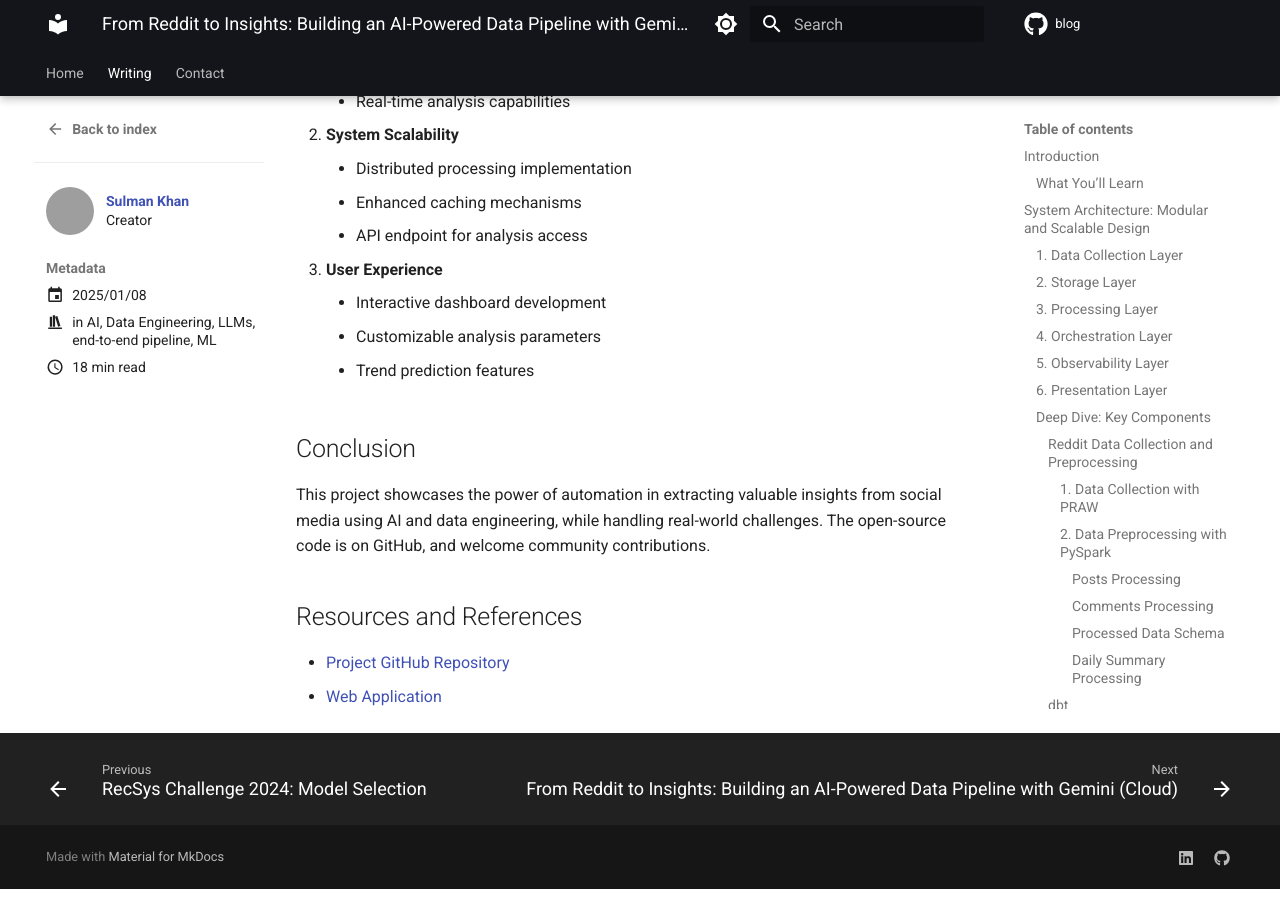
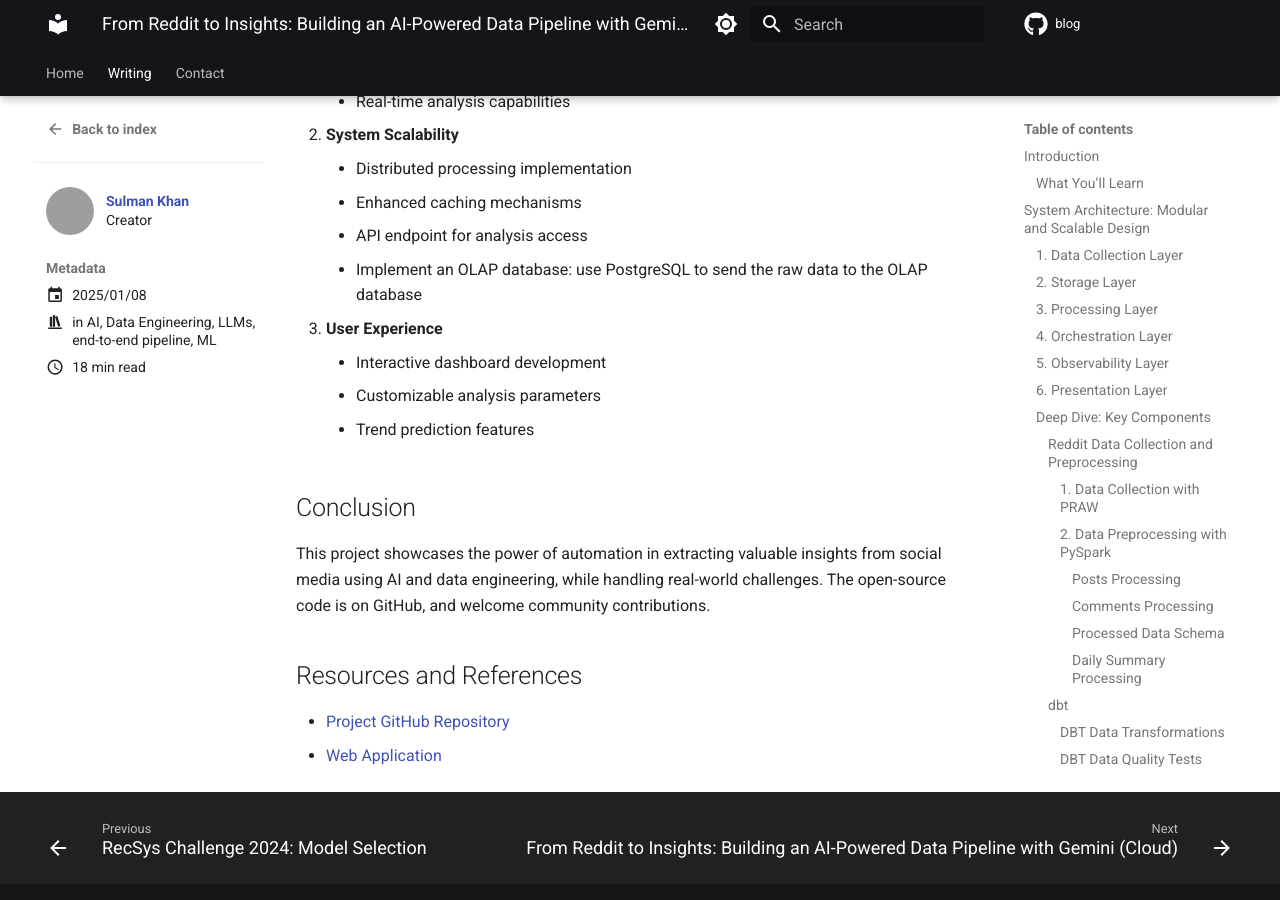
Before and after one commit to SulmanK/Blog, an MkDocs documentation site: the page built from docs/writing/posts/reddit_text_insight_sentiment_local.md, in a window 1280 px wide and 900 px high, scrolled down 24561 px. Built offline with MkDocs 1.6.1 and Material for MkDocs 9.7.7, drawn with Linux system fonts in a browser that asks for light colours; comment, search, counter and statistics services are not loaded; grey boxes are pictures that could not be loaded.

Commit message:
updated blog

```diff
--- a/docs/writing/posts/reddit_text_insight_sentiment_local.md
+++ b/docs/writing/posts/reddit_text_insight_sentiment_local.md
@@ -1086,6 +1086,7 @@
     - Distributed processing implementation
     - Enhanced caching mechanisms
     - API endpoint for analysis access
+    - Implement an OLAP database: use PostgreSQL to send the raw data to the OLAP database
 3. **User Experience**
     - Interactive dashboard development
     - Customizable analysis parameters
```
Also changed, not shown: docs/writing/posts/reddit_text_insight_sentiment_cloud.md (+0 -1 lines).
